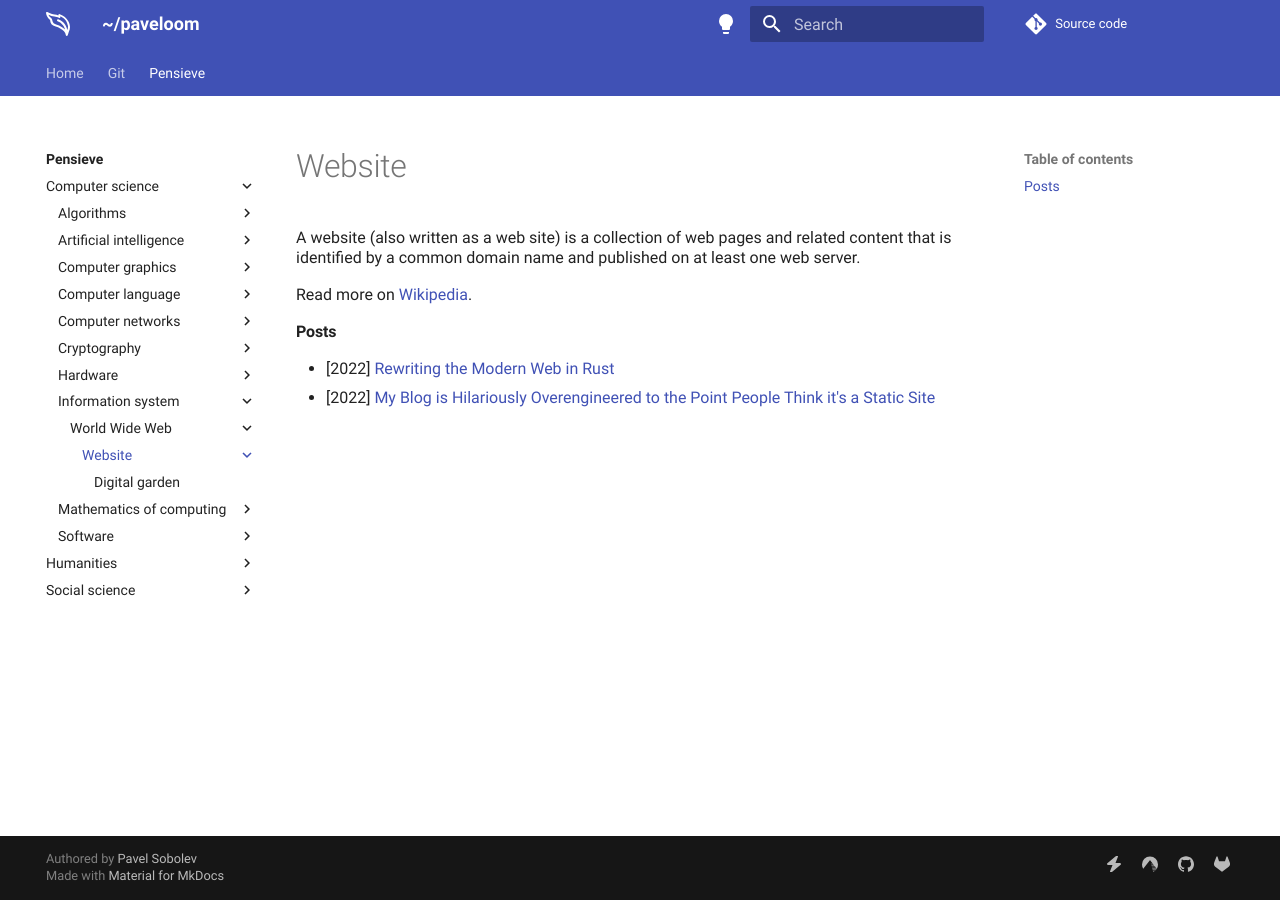
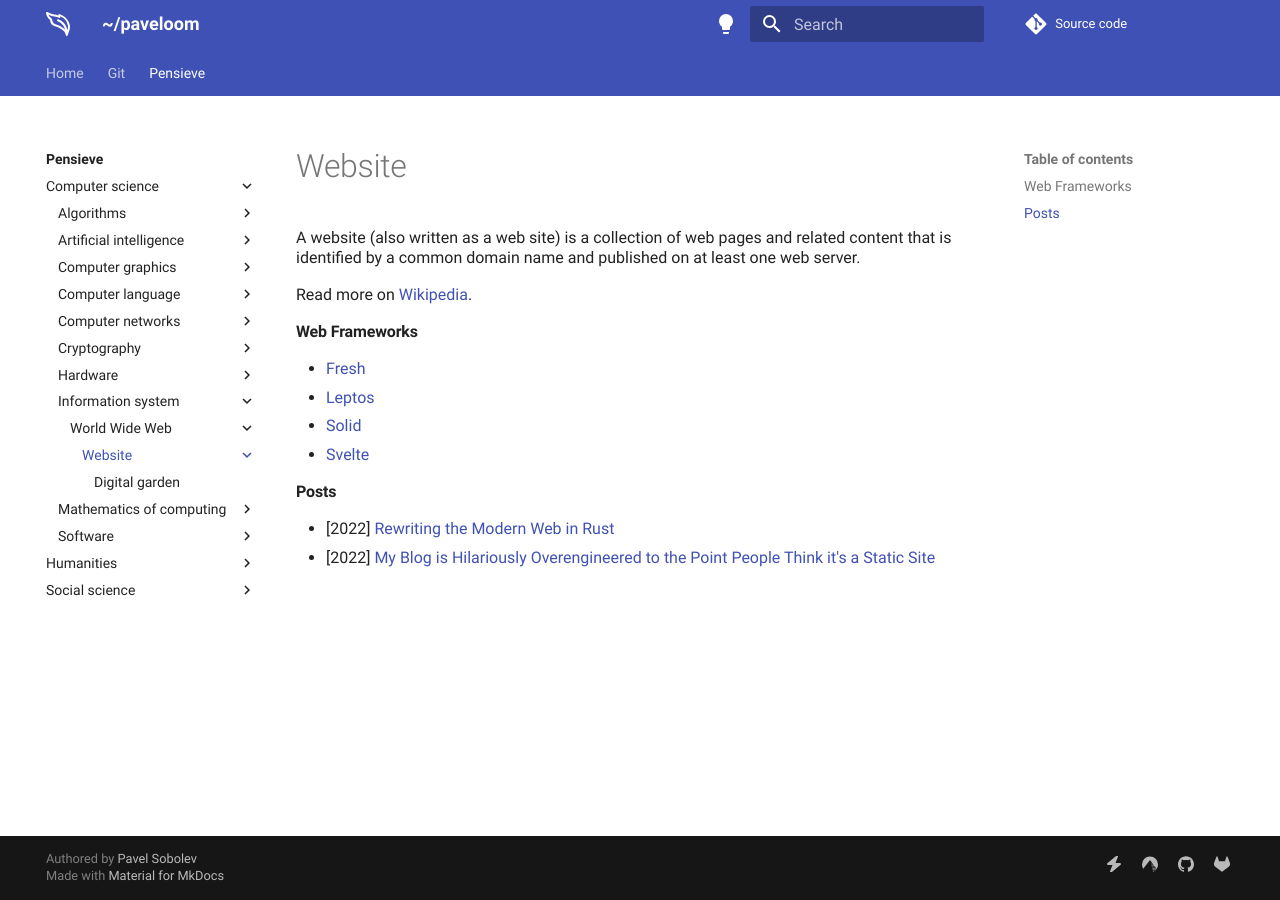
Before and after one commit to paveloom/paveloom.dev, an MkDocs documentation site: the page built from content/pensieve/website.md, in a window 1280 px wide. Built offline with MkDocs 1.6.1 and Material for MkDocs 9.7.7, drawn with Linux system fonts in a browser that asks for light colours; comment, search, counter and statistics services are not loaded.

Commit message:
Pensieve: move web frameworks to the Web page, add Leptos.

```diff
--- a/content/pensieve/website.md
+++ b/content/pensieve/website.md
@@ -4,6 +4,12 @@ A website (also written as a web site) is a collection of web pages and related
 
 Read more on [Wikipedia](https://en.wikipedia.org/wiki/Website).
 
+#### Web Frameworks
+- [Fresh](https://fresh.deno.dev)
+- [Leptos](https://github.com/gbj/leptos)
+- [Solid](https://www.solidjs.com)
+- [Svelte](https://en.wikipedia.org/wiki/Svelte)
+
 #### Posts
 - [2022] [Rewriting the Modern Web in Rust](https://implfuture.dev/blog/rewriting-the-modern-web-in-rust)
 - [2022] [My Blog is Hilariously Overengineered to the Point People Think it's a Static Site](https://xeiaso.net/talks/how-my-website-works)
```
Also changed, not shown: content/pensieve/javascript.md (+0 -5 lines).
